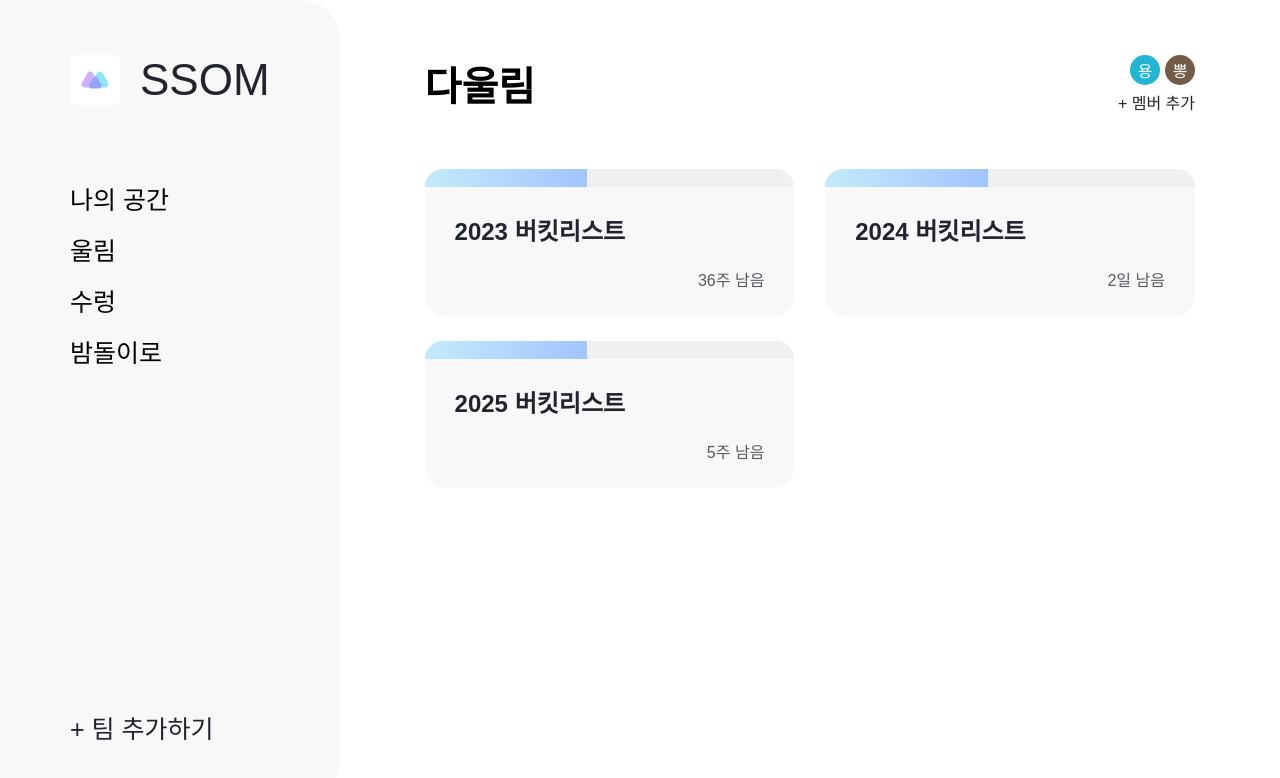
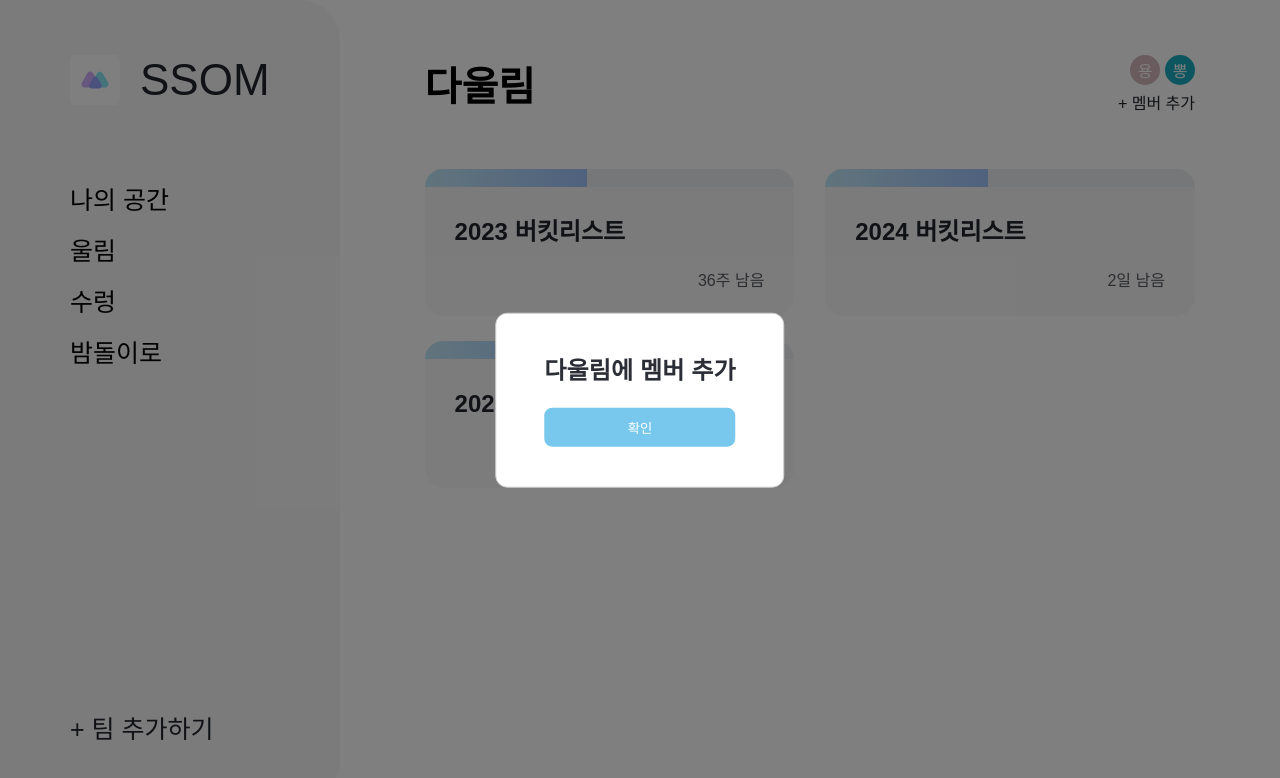
Before and after one commit to deepringing/extremelyssom, a Next.js app: page / in a window 1280 px wide. Both pictures are taken after a click on the button "+ 멤버 추가". Shown: the top 778 px of the page. Built offline with nearby package versions, Linux system fonts and the light colour scheme; a web font is replaced by a local one.

Commit message:
ADD :: add member modal

```diff
--- /dev/null
+++ b/components/home/AddMemberModal.tsx
@@ -0,0 +1,23 @@
+import styles from "@/styles/components/add-member-modal.module.scss";
+import Modal from "react-modal";
+
+interface Props extends Modal.Props {
+}
+
+export default function AddMemberModal({ isOpen, onRequestClose }: Props) {
+
+  return (
+    <Modal
+      isOpen={isOpen}
+      className={styles.addMemberModal}
+      onRequestClose={onRequestClose}
+    >
+      <p className={styles.title}>
+        다울림에 멤버 추가
+      </p>
+      <button className={styles.button}>
+        확인
+      </button>
+    </Modal>
+  )
+}
--- a/components/home/TeamMember.tsx
+++ b/components/home/TeamMember.tsx
@@ -7,8 +7,9 @@ type Props = {
       name: string,
     }[],
   },
+  addMember: () => {},
 }
-export default function TeamMember({ team }: Props) {
+export default function TeamMember({ team, addMember }: Props) {
 
   return (
     <div className={styles.teamMember}>
@@ -25,7 +26,9 @@ export default function TeamMember({ team }: Props) {
         })
         }
       </div>
-      <button className={styles.addMember}>
+      <button className={styles.addMember}
+              onClick={addMember}
+      >
         + 멤버 추가
       </button>
     </div>
--- a/package.json
+++ b/package.json
@@ -18,8 +18,12 @@
     "next": "13.3.0",
     "react": "18.2.0",
     "react-dom": "18.2.0",
+    "react-modal": "^3.16.1",
     "react-query": "^3.39.3",
     "sass": "^1.61.0",
     "typescript": "5.0.4"
+  },
+  "devDependencies": {
+    "@types/react-modal": "^3.16.0"
   }
 }
--- a/pages/_app.tsx
+++ b/pages/_app.tsx
@@ -1,4 +1,5 @@
 import '@/styles/globals.scss'
+import '@/styles/modals.scss'
 import type { AppProps } from 'next/app'
 
 export default function App({ Component, pageProps }: AppProps) {
--- a/pages/index.tsx
+++ b/pages/index.tsx
@@ -3,6 +3,8 @@ import styles from '@/styles/pages/home.module.scss';
 import SideBar from '@/components/shared/SideBar';
 import TeamMember from '@/components/home/TeamMember';
 import Goal from '@/components/home/Goal';
+import AddMemberModal from '@/components/home/AddMemberModal';
+import { useState } from 'react';
 
 type Props = {
   team: {
@@ -19,6 +21,8 @@ type Props = {
 }
 
 export default function Home() {
+  const [addMemberModalIsOpen, setAddMemberModalOpen] = useState(false);
+
   const data: Props = {
     team: {
       name: "다울림",
@@ -59,6 +63,7 @@ export default function Home() {
           {data.team.memberList &&
             <TeamMember
               team={data.team}
+              addMember={() => setAddMemberModalOpen(true)}
             />
           }
         </div>
@@ -72,6 +77,10 @@ export default function Home() {
           )}
         </div>
       </main>
+      <AddMemberModal
+        isOpen={addMemberModalIsOpen}
+        onRequestClose={() => setAddMemberModalOpen(false)}
+      />
     </>
   )
 }
--- /dev/null
+++ b/styles/components/add-member-modal.module.scss
@@ -0,0 +1,24 @@
+@import "../colors";
+
+.addMemberModal {
+  display: flex;
+  flex-direction: column;
+  gap: 20px;
+  padding: 40px 48px;
+
+  .title {
+    font-style: normal;
+    font-weight: 600;
+    font-size: 24px;
+    line-height: 140%;
+    letter-spacing: 0.15px;
+    color: $black002;
+  }
+
+  .button {
+    padding: 10px 16px;
+    background-color: $skyblue;
+    color: white;
+    border-radius: 8px;
+  }
+}
--- /dev/null
+++ b/styles/modals.scss
@@ -0,0 +1,25 @@
+.ReactModalPortal {
+  position: relative;
+  z-index: 9999;
+
+  .ReactModal__Overlay {
+    background-color: rgba(0, 0, 0, 0.5) !important;
+
+    .ReactModal__Content {
+      position: absolute;
+      top: 50%;
+      left: 50%;
+      transform: translate(-50%, -50%);
+      border: 1px solid rgb(204, 204, 204);
+      opacity: 1;
+      overflow: auto;
+      outline: none;
+      background-color: white;
+      border-radius: 12px;
+    }
+  }
+}
+
+.ReactModal__Body--open {
+  overflow: hidden;
+}
```
Also changed, not shown: 1 other file (tests, documents, lock files or other folders).
